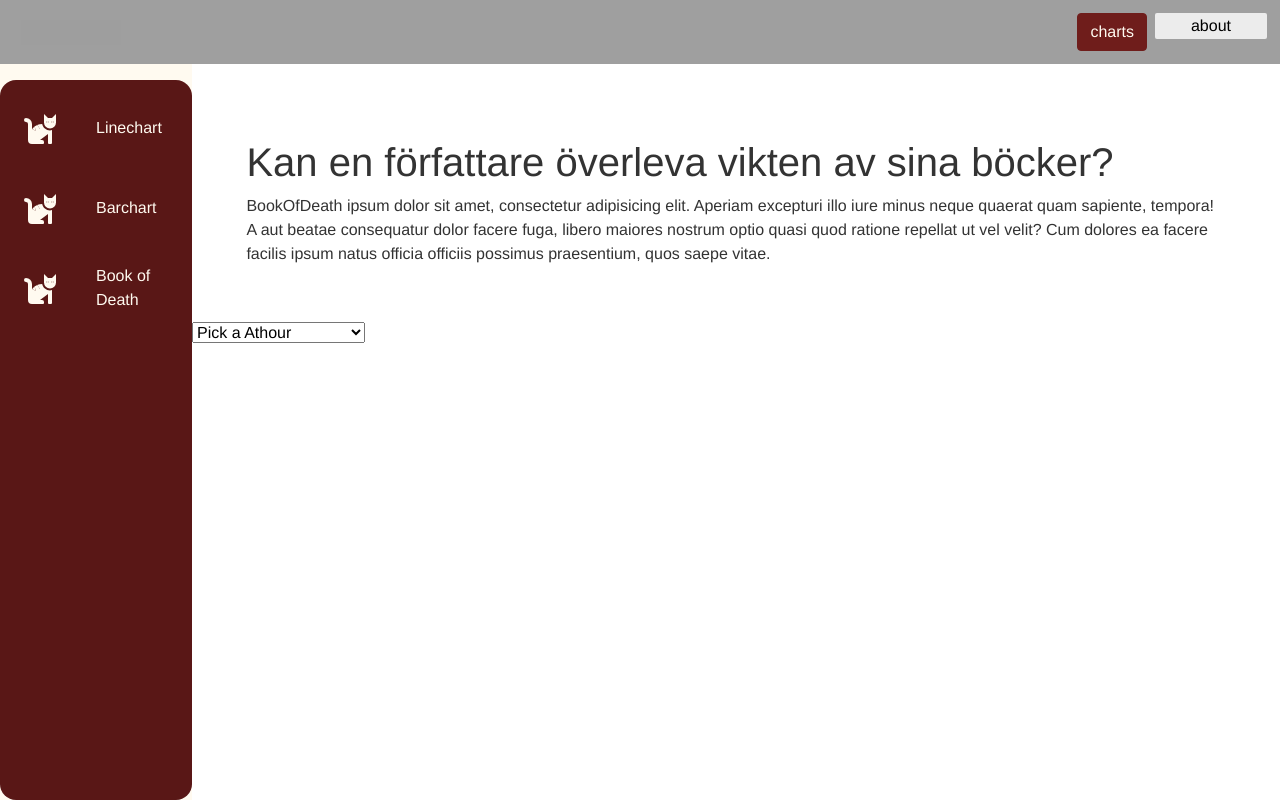
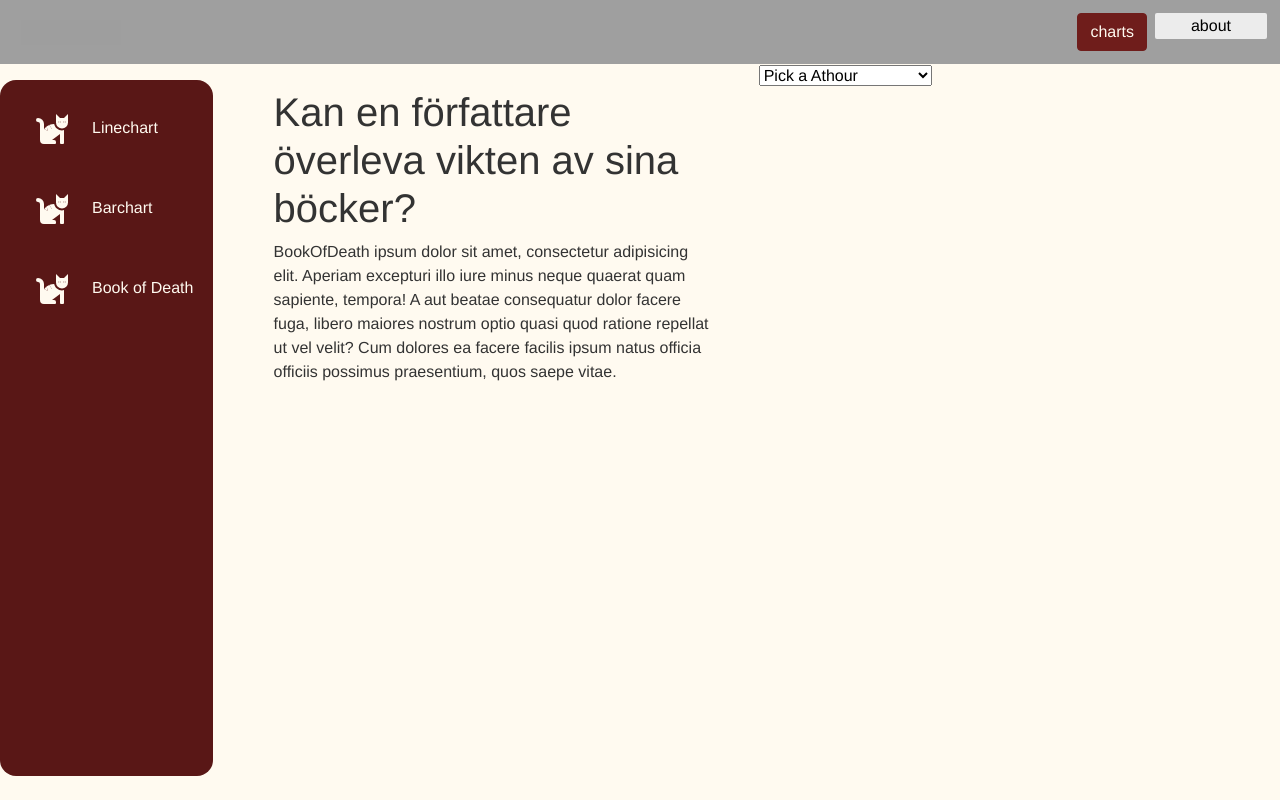
Before and after one commit to Rasber23/operation-ux, a Vue app: page /#/charts/bookofdeath in a window 1280 px wide. Built offline with nearby package versions, Linux system fonts and the light colour scheme; grey boxes are pictures that could not be loaded.

Commit message:
<fix> resp. Chart views

```diff
--- a/src/components/BarChart.vue
+++ b/src/components/BarChart.vue
@@ -1,16 +1,21 @@
 <template>
-  <div class="bigCon">
-    <div class="con">
+  <div class="col-10">
+    <div class="container">
+      <div class="row">
+        <div class="col">
           <Facts>
             <template v-slot:heading>Vilken genre var mest publicerad år X?</template>
-        <template v-slot:text>BarChart ipsum dolor sit amet, consectetur adipisicing elit. Aperiam excepturi illo iure minus neque quaerat quam
-        sapiente, tempora! A aut beatae consequatur dolor facere fuga, libero maiores nostrum optio quasi quod ratione
-        repellat ut vel velit? Cum dolores ea facere facilis ipsum natus officia officiis possimus praesentium, quos
-        saepe vitae.</template>
+            <template v-slot:text
+              >BarChart ipsum dolor sit amet, consectetur adipisicing elit. Aperiam excepturi illo iure minus neque
+              quaerat quam sapiente, tempora! A aut beatae consequatur dolor facere fuga, libero maiores nostrum optio
+              quasi quod ratione repellat ut vel velit? Cum dolores ea facere facilis ipsum natus officia officiis
+              possimus praesentium, quos saepe vitae.</template
+            >
           </Facts>
-      <div>
+        </div>
+        <div class="col">
           <select v-model="selected" @change="clicked">
-        <option  :value="selected">{{selected}}</option>
+            <option :value="selected">{{ selected }}</option>
             <option>2020</option>
             <option>2010</option>
             <option>2000</option>
@@ -18,23 +23,23 @@
             <option>1980</option>
             <option>1970</option>
             <option>1960</option>
-        <option>1500</option>
-      </select><br>
+            <option>1500</option></select
+          ><br />
           <apexchart width="550" :options="chartOptions" :series="series"></apexchart>
         </div>
       </div>
-
+    </div>
   </div>
 </template>
 
 <script>
 import VueApexCharts from "vue3-apexcharts"
-import Facts from './Facts.vue'
+import Facts from "./Facts.vue"
 
 export default {
   components: {
     apexchart: VueApexCharts,
-    Facts: Facts
+    Facts: Facts,
   },
 
   data() {
@@ -48,11 +53,10 @@ export default {
         },
       ],
       chartOptions: {
-        colors:['#CC79A7','#0072B2','#009E73','#E69F00','#D55E00'],
+        colors: ["#CC79A7", "#0072B2", "#009E73", "#E69F00", "#D55E00"],
         chart: {
-
-          toolbar:{
-            show:false
+          toolbar: {
+            show: false,
           },
           type: "bar",
           height: 350,
@@ -76,7 +80,6 @@ export default {
         },
         xaxis: {
           categories: [],
-
         },
       },
     }
@@ -105,31 +108,27 @@ export default {
       console.log(await apiData.work_count)
       this.listOfdata.push(apiData.work_count)
       this.listOfSubjects.push(apiData.name)
-      console.log("data",this.series[0].data)
+      console.log("data", this.series[0].data)
     },
 
     updateChart() {
-
       this.series = [
         {
           data: this.listOfdata,
         },
       ]
 
-      this.chartOptions.xaxis.categories.length = 0;
-      this.listOfSubjects.length=5
-      console.log("kattiGORIER",this.chartOptions.xaxis.categories.length)
+      this.chartOptions.xaxis.categories.length = 0
+      this.listOfSubjects.length = 5
+      console.log("kattiGORIER", this.chartOptions.xaxis.categories.length)
 
       this.chartOptions.xaxis.categories.push(...this.listOfSubjects)
-      console.log("efter",this.chartOptions.xaxis.categories.length)
-
-
+      console.log("efter", this.chartOptions.xaxis.categories.length)
     },
-    async clicked(){
-
+    async clicked() {
       const ListOfSubjects = ["dance", "film", "painting", "design", "music"]
       const promises = []
-      this.listOfdata.length=[]
+      this.listOfdata.length = []
       for (const subject of ListOfSubjects) {
         promises.push(this.loadApi(subject))
       }
@@ -139,24 +138,23 @@ export default {
       }
 
       this.updateChart()
-    }
+    },
   },
 }
 </script>
 <style scoped>
-p{
+p {
   color: black;
 }
-h1{
-  color:black;
+h1 {
+  color: black;
 }
-.con{
+.con {
   display: flex;
   flex-direction: row;
 }
 
-.bigCon{
+.bigCon {
   padding-top: 10em;
-
 }
 </style>
--- a/src/components/BookOfDeath.vue
+++ b/src/components/BookOfDeath.vue
@@ -1,16 +1,19 @@
 <template>
-  <div class="bigCon">
-    <div class="con">
+  <div class="col-10">
+    <div class="container">
+      <div class="row">
+        <div class="col">
           <Facts>
             <template v-slot:heading>Kan en författare överleva vikten av sina böcker?</template>
             <template v-slot:text
               >BookOfDeath ipsum dolor sit amet, consectetur adipisicing elit. Aperiam excepturi illo iure minus neque
-          quaerat quam sapiente, tempora! A aut beatae consequatur dolor facere fuga, libero maiores nostrum optio quasi
-          quod ratione repellat ut vel velit? Cum dolores ea facere facilis ipsum natus officia officiis possimus
-          praesentium, quos saepe vitae.</template
+              quaerat quam sapiente, tempora! A aut beatae consequatur dolor facere fuga, libero maiores nostrum optio
+              quasi quod ratione repellat ut vel velit? Cum dolores ea facere facilis ipsum natus officia officiis
+              possimus praesentium, quos saepe vitae.</template
             >
           </Facts>
-      <div>
+        </div>
+        <div class="col">
           <select v-model="selected" @change="clicked">
             <option :value="selected">{{ selected }}</option>
             <option>Gustave Flaubert</option>
@@ -20,12 +23,11 @@
             <option>Fyodor Dostoevsky</option>
             <option>William Faulkner</option>
             <option>Charles Dickens</option>
-          <option>Anton Checkhov</option>
-          </select><br/>
-      </div>
-      <div v-show="first" id='result'>
+            <option>Anton Checkhov</option></select
+          ><br />
+          <div v-show="first" id="result">
             <div id="surviveCon" v-if="show">
-          <img src='http://placekitten.com/400/400' alt="" />
+              <img src="http://placekitten.com/400/400" alt="" />
               <p>Survive!</p>
               <br />
               <br />
@@ -34,6 +36,8 @@
             <div id="deathCon" v-else>
               <img src="http://placekitten.com/300/300" alt="" />
               <p>He Dead</p>
+            </div>
+          </div>
         </div>
       </div>
     </div>
@@ -111,11 +115,4 @@ export default {
 </script>
 
 <style scoped>
-#surviveCon {
-  display: flex;
-}
-
-#deathCon {
-  display: flex;
-}
 </style>
--- a/src/components/ChartMenu.vue
+++ b/src/components/ChartMenu.vue
@@ -1,5 +1,5 @@
 <template>
-  <nav class="navbar">
+  <nav class="navbar col d-none d-md-block">
     <ul class="navbar-nav">
       <li class="nav-item">
         <router-link class="nav-link" to="/charts/linechart">
@@ -26,7 +26,7 @@
               ></path>
             </g>
           </svg>
-        <span class="link-text">Linechart</span>
+        <span>Linechart</span>
         </router-link>
       </li>
       <li class="nav-item">
@@ -54,7 +54,7 @@
               ></path>
             </g>
           </svg>
-        <span class="link-text">Barchart</span>
+        <span>Barchart</span>
         </router-link>
       </li>
       <li class="nav-item">
@@ -82,7 +82,7 @@
               ></path>
             </g>
           </svg>
-        <span class="link-text">Book of Death</span>
+        <span>Book of Death</span>
         </router-link>
       </li>
     </ul>
@@ -103,7 +103,6 @@ export default {
 
 <style scoped>
 .navbar {
-  position: fixed;
   background-color: #591716;
   height: 90%;
   margin-top: 1rem;
@@ -124,7 +123,7 @@ export default {
   display: flex;
   flex-direction: column;
   align-items: center;
-  height: 100%;
+  height: 85vh;
 }
 
 .nav-item {
--- a/src/components/LineChart.vue
+++ b/src/components/LineChart.vue
@@ -1,15 +1,19 @@
 <template>
-  <div class="chart-wrapper">
+  <div class="col-10">
+    <div class="container">
+      <div class="row">
+        <div class="col">
           <Facts>
             <template v-slot:heading>Hur har olika genrers populäritet förändrats genom åren?</template>
             <template v-slot:text
-        >LineChart ipsum dolor sit amet, consectetur adipisicing elit. Aperiam excepturi illo iure minus neque quaerat
-        quam sapiente, tempora! A aut beatae consequatur dolor facere fuga, libero maiores nostrum optio quasi quod
-        ratione repellat ut vel velit? Cum dolores ea facere facilis ipsum natus officia officiis possimus praesentium,
-        quos saepe vitae.</template
+              >LineChart ipsum dolor sit amet, consectetur adipisicing elit. Aperiam excepturi illo iure minus neque
+              quaerat quam sapiente, tempora! A aut beatae consequatur dolor facere fuga, libero maiores nostrum optio
+              quasi quod ratione repellat ut vel velit? Cum dolores ea facere facilis ipsum natus officia officiis
+              possimus praesentium, quos saepe vitae.</template
             >
           </Facts>
-    <div class="box">
+          </div>
+          <div class="col">
             <select v-model="selected" @change="clicked">
               <option disabled value="">Välj ett ämne</option>
               <option v-for="option in options" :value="option.value" :key="option.index">
@@ -19,7 +23,9 @@
             <br /><br />
             <div v-if="!fetchReady" class="chart-wrapper layer">loading...</div>
             <div class="chart-wrapper">
-        <apexchart :type="type" width="700" :options="chartOptions" :series="series"></apexchart>
+              <apexchart :type="type" width="550" :options="chartOptions" :series="series"></apexchart>
+            </div>
+          </div>
       </div>
     </div>
   </div>
@@ -50,7 +56,7 @@ export default {
         stroke: {
           curve: "smooth",
         },
-        colors: ['#CC79A7','#0072B2','#009E73','#E69F00','#D55E00'],
+        colors: ["#CC79A7", "#0072B2", "#009E73", "#E69F00", "#D55E00"],
         legend: {
           showForNullSeries: false,
           showForZeroSeries: false,
--- a/src/views/Charts.vue
+++ b/src/views/Charts.vue
@@ -1,10 +1,10 @@
 <template>
-  <div>
+<div class="container-fluid">
+    <div class="row">
     <chart-menu></chart-menu>
-    <div class="split right">
       <router-view></router-view>
     </div>
-  </div>
+    </div>
 </template>
 
 <script>
@@ -15,17 +15,5 @@ export default {
 }
 </script>
 <style scoped>
-.split {
-  height: 100%;
-  width: 15%;
-  position: fixed;
-  padding-top: 20px;
-}
-.right {
-  right: 0;
-  background-color: #ffffff;
-  width: 85%;
-  height: 100%;
-  overflow-x: hidden;
-}
+
 </style>
```
Lines whose indentation alone changed are shown as unchanged.
